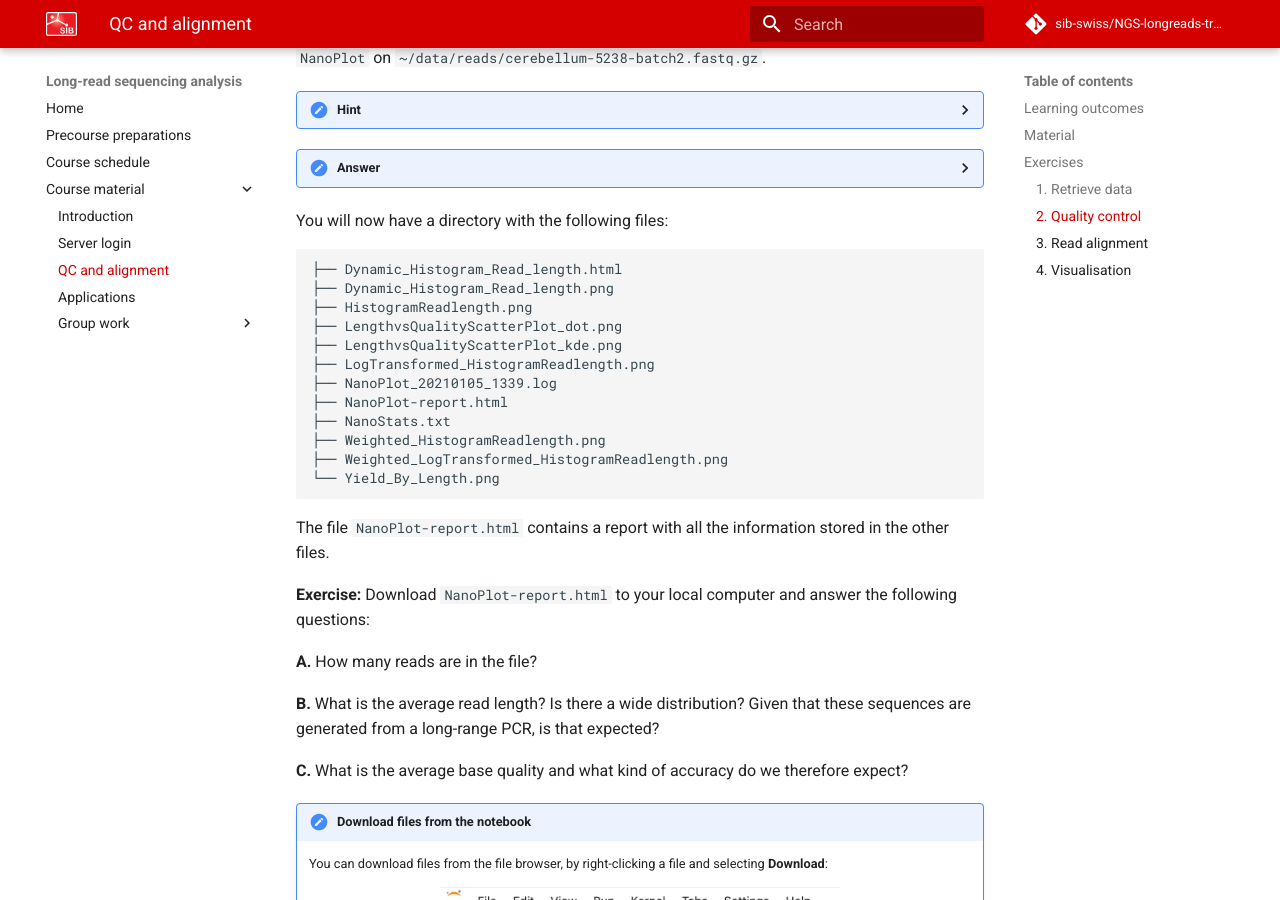
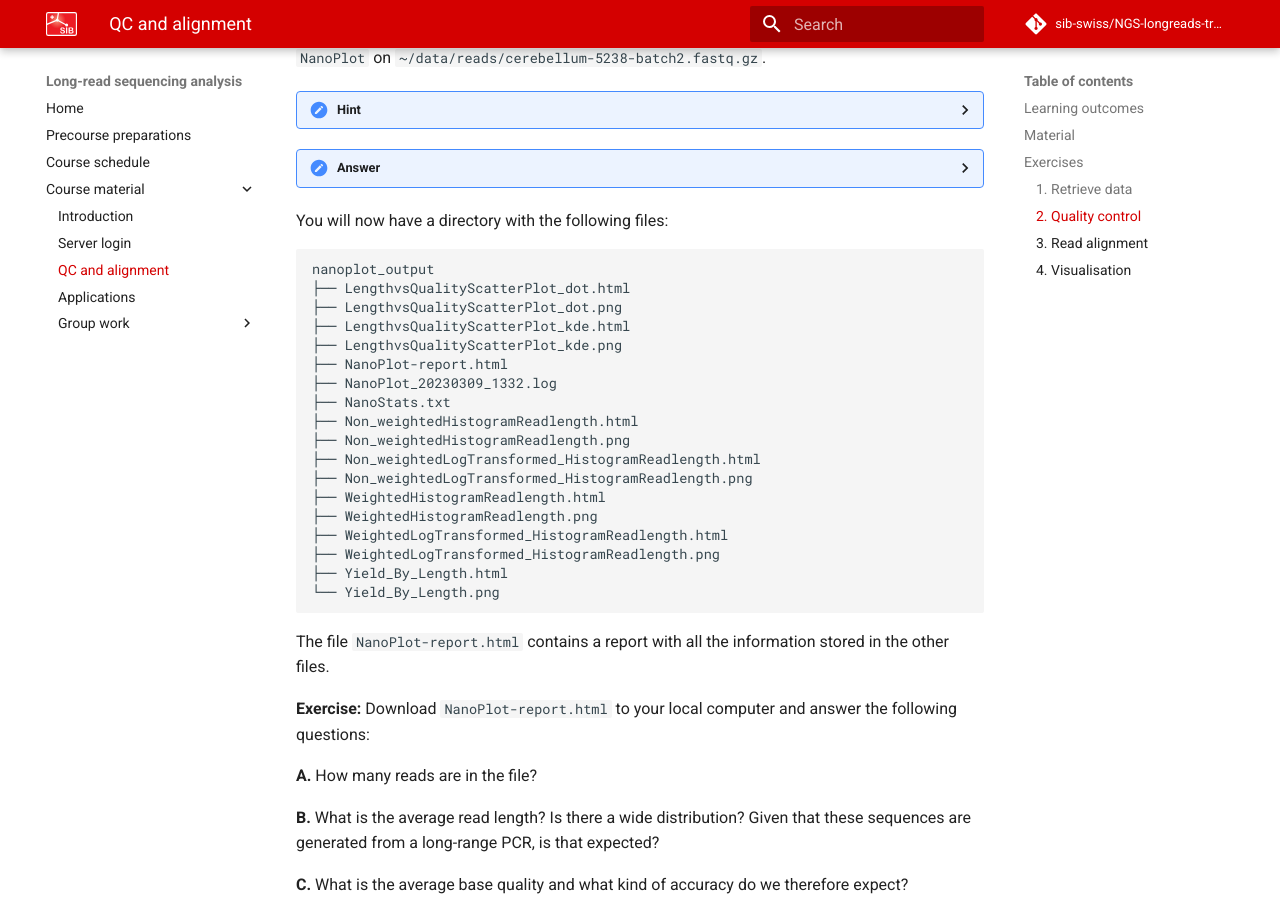
Before and after one commit to sib-swiss/NGS-longreads-training, an MkDocs documentation site: the page built from docs/course_material/qc_alignment.md, in a window 1280 px wide and 900 px high, scrolled down 1335 px. Built offline with MkDocs 1.6.1 and Material for MkDocs 9.7.7, drawn with Linux system fonts in a browser that asks for light colours; comment, search, counter and statistics services are not loaded; the version menu is left out.

````diff
--- a/docs/course_material/qc_alignment.md
+++ b/docs/course_material/qc_alignment.md
@@ -75,17 +75,23 @@ We will evaluate the read quality with `NanoPlot`.
 You will now have a directory with the following files:
 
 ```
-├── Dynamic_Histogram_Read_length.html
-├── Dynamic_Histogram_Read_length.png
-├── HistogramReadlength.png
+nanoplot_output
+├── LengthvsQualityScatterPlot_dot.html
 ├── LengthvsQualityScatterPlot_dot.png
+├── LengthvsQualityScatterPlot_kde.html
 ├── LengthvsQualityScatterPlot_kde.png
-├── LogTransformed_HistogramReadlength.png
-├── NanoPlot_20210105_1339.log
 ├── NanoPlot-report.html
+├── NanoPlot_20230309_1332.log
 ├── NanoStats.txt
-├── Weighted_HistogramReadlength.png
-├── Weighted_LogTransformed_HistogramReadlength.png
+├── Non_weightedHistogramReadlength.html
+├── Non_weightedHistogramReadlength.png
+├── Non_weightedLogTransformed_HistogramReadlength.html
+├── Non_weightedLogTransformed_HistogramReadlength.png
+├── WeightedHistogramReadlength.html
+├── WeightedHistogramReadlength.png
+├── WeightedLogTransformed_HistogramReadlength.html
+├── WeightedLogTransformed_HistogramReadlength.png
+├── Yield_By_Length.html
 └── Yield_By_Length.png
 ```
 
````
Also changed, not shown: docs/course_material/group_work/project1.md (+5 -4 lines), 1 other file.
